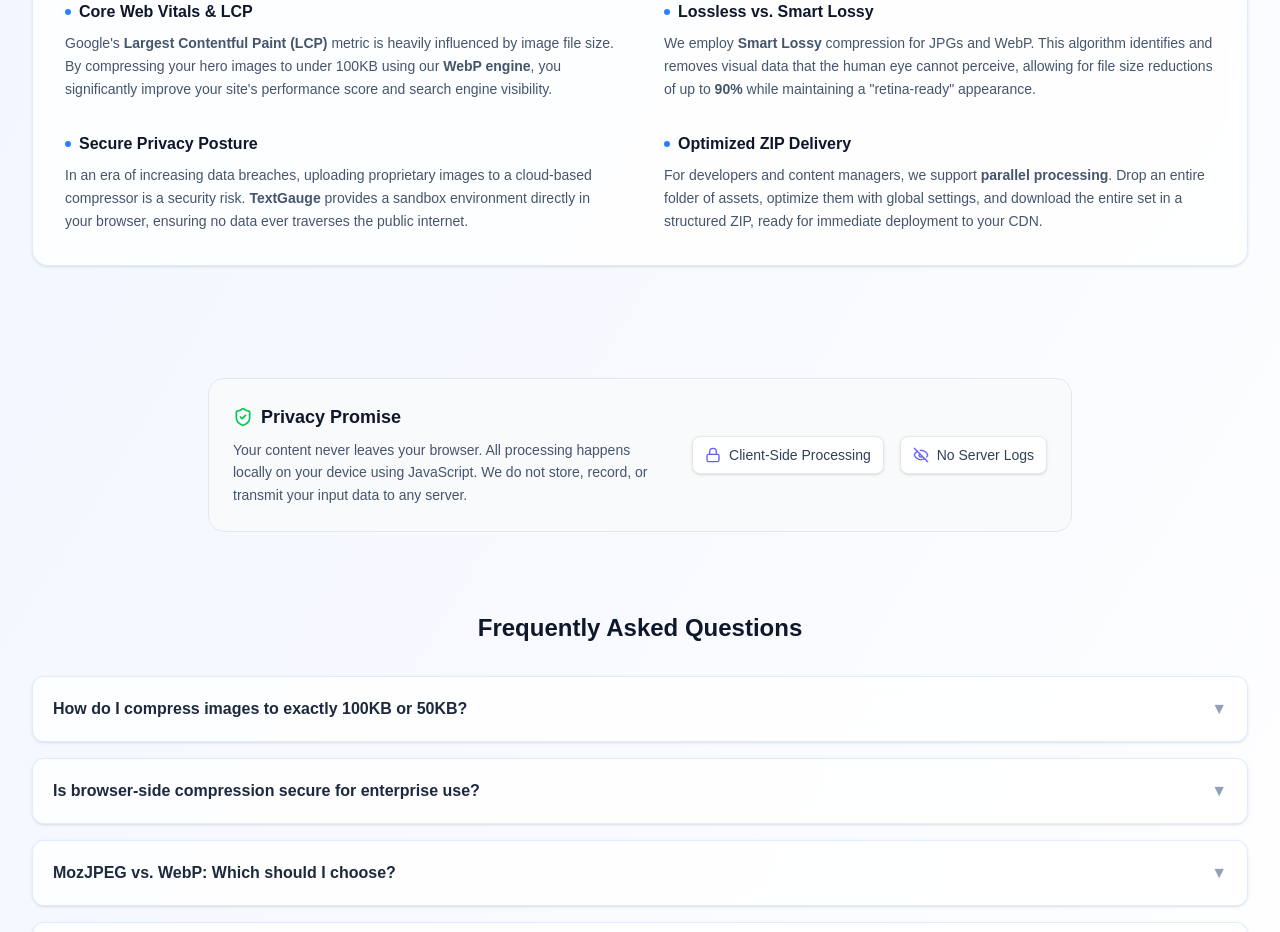
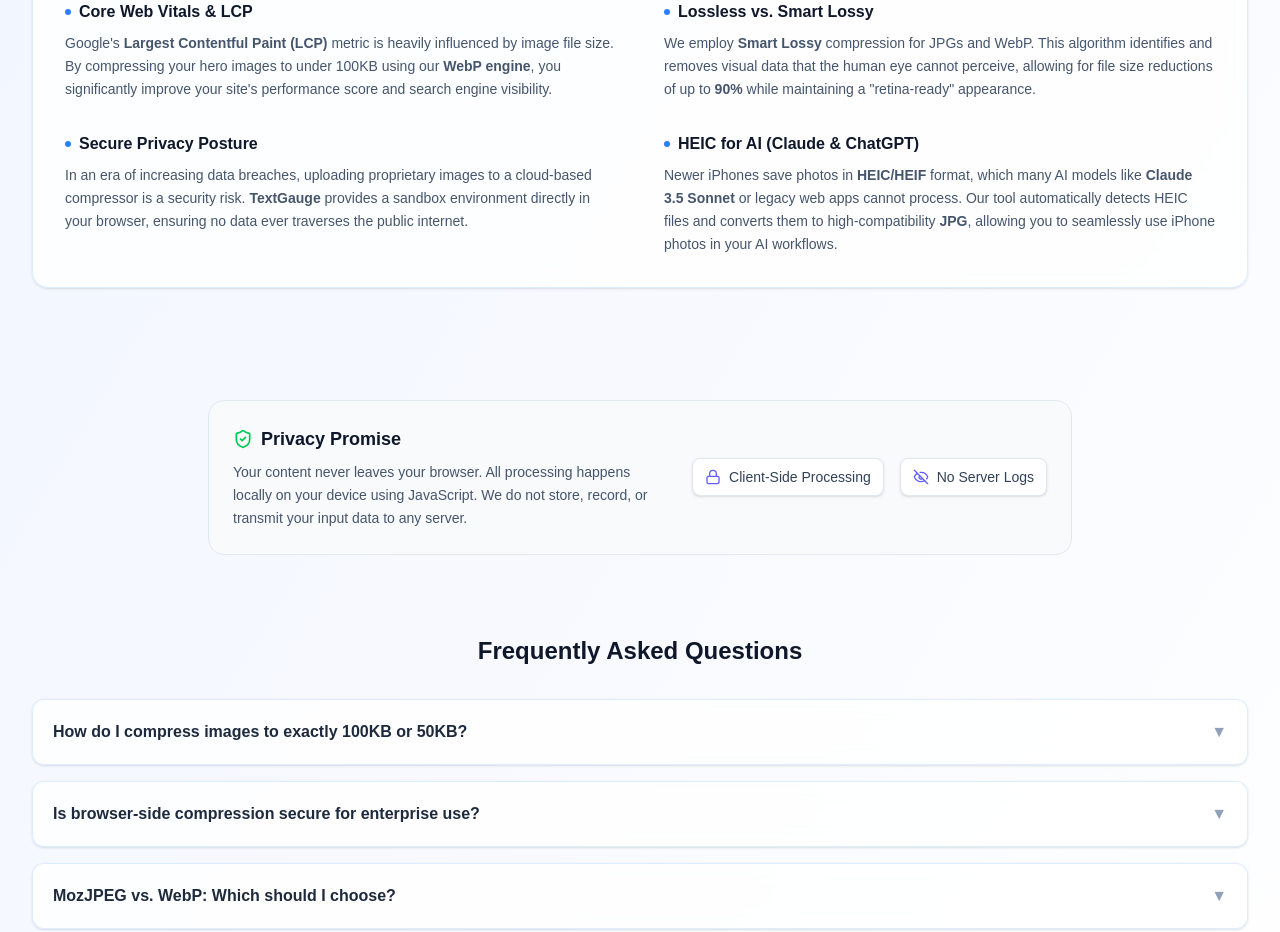
Before and after one commit to denesvaghani/textgauge-frontend, a Next.js app: page /image-compressor in a window 1280 px wide. Shown: the part 960-1892 px from the top of the page. Built offline with nearby package versions, Linux system fonts and the light colour scheme; no server answers.

Commit message:
docs: add HEIC for AI section to image compressor

```diff
--- a/src/components/image-compressor/SEOContentSection.tsx
+++ b/src/components/image-compressor/SEOContentSection.tsx
@@ -40,10 +40,10 @@ export function SEOContentSection() {
           <div>
             <h3 className="font-bold text-base mb-2 text-slate-900 dark:text-white flex items-center gap-2">
               <span className="w-1.5 h-1.5 rounded-full bg-blue-500"></span>
-              Optimized ZIP Delivery
+              HEIC for AI (Claude & ChatGPT)
             </h3>
             <p className="leading-relaxed">
-              For developers and content managers, we support <strong>parallel processing</strong>. Drop an entire folder of assets, optimize them with global settings, and download the entire set in a structured ZIP, ready for immediate deployment to your CDN.
+              Newer iPhones save photos in <strong>HEIC/HEIF</strong> format, which many AI models like <strong>Claude 3.5 Sonnet</strong> or legacy web apps cannot process. Our tool automatically detects HEIC files and converts them to high-compatibility <strong>JPG</strong>, allowing you to seamlessly use iPhone photos in your AI workflows.
             </p>
           </div>
         </div>
```
